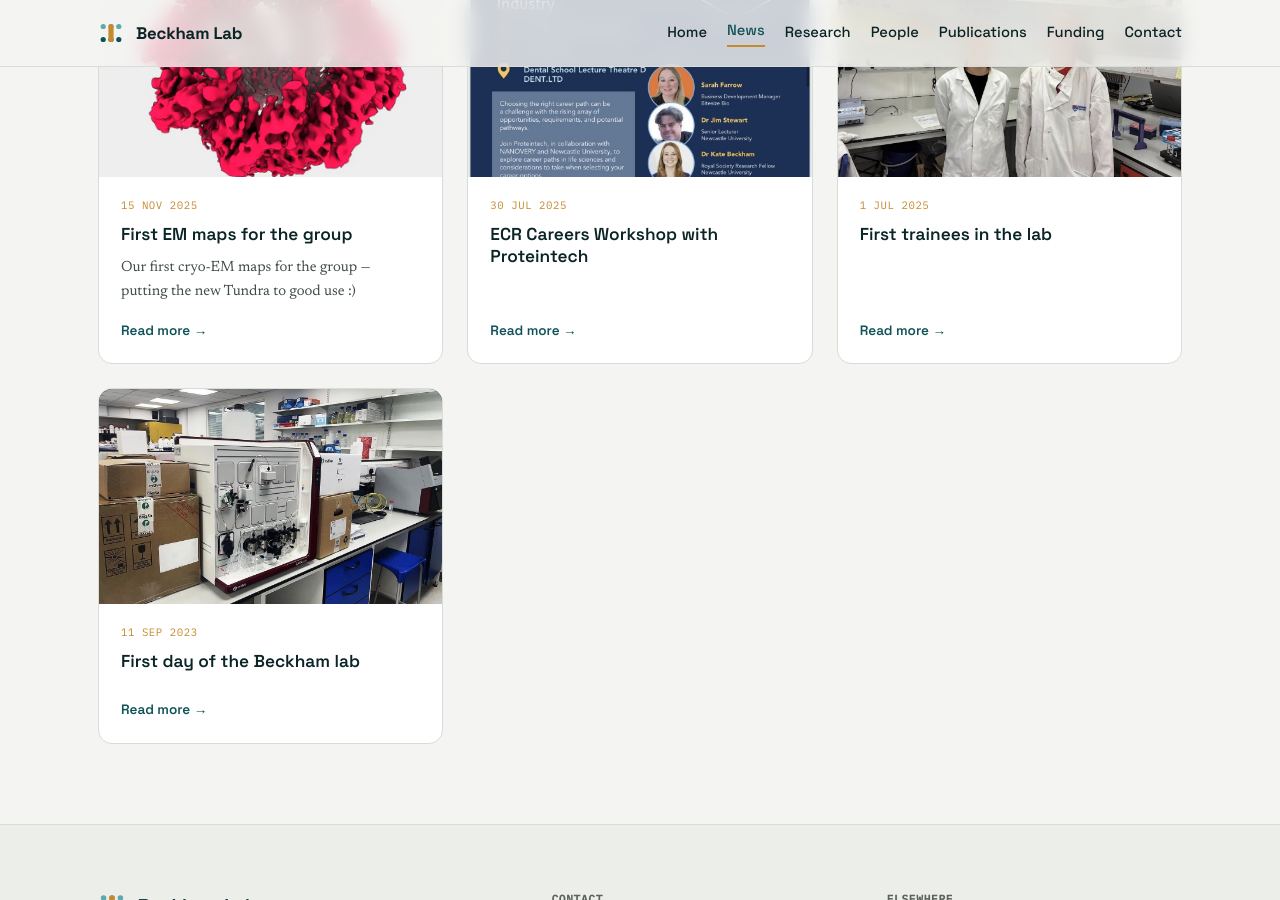
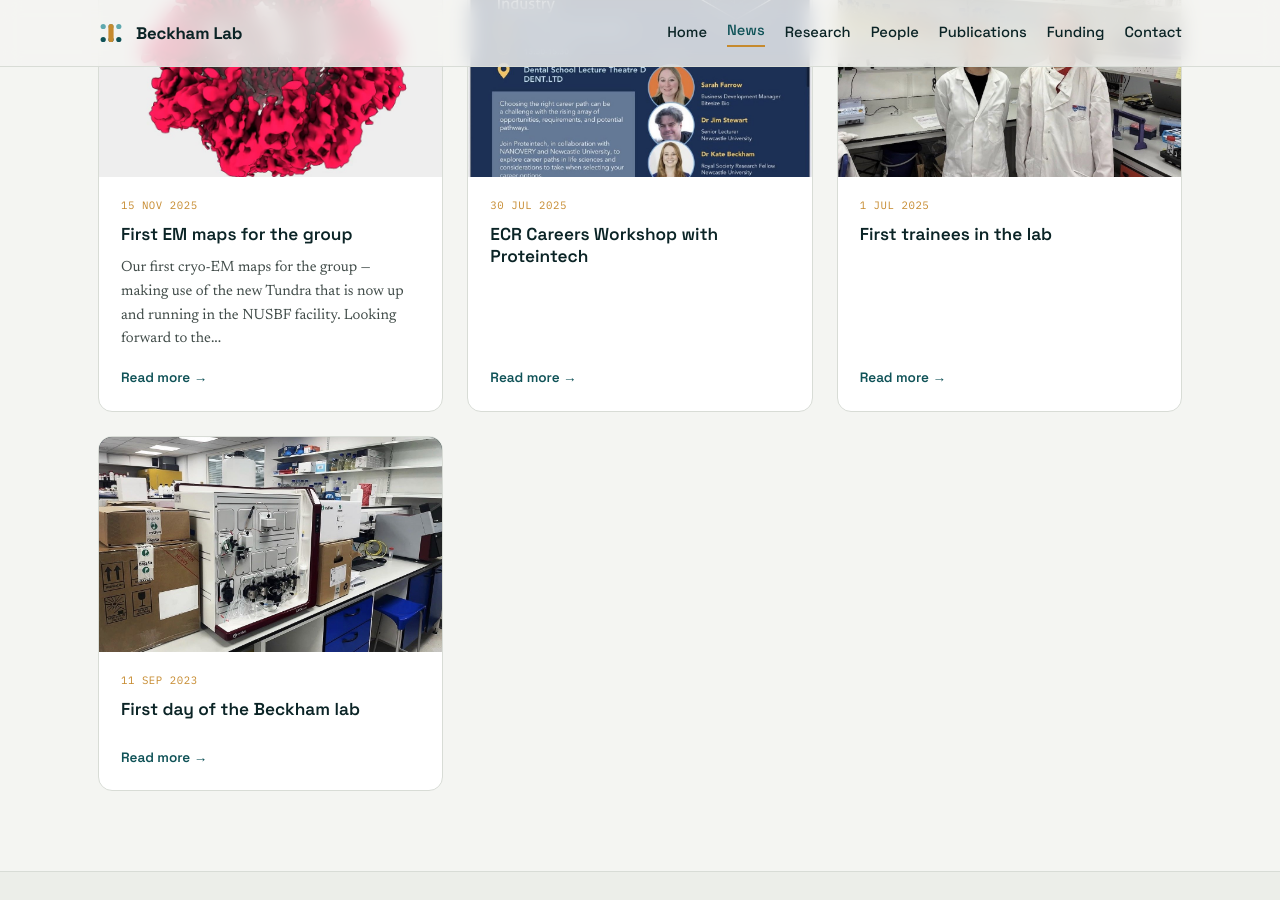
Before and after one commit to beckham-lab-newcastle/beckham-lab-newcastle.github.io, a Jekyll site: the page built from news.html, in a window 1280 px wide and 900 px high, scrolled down 945 px. Built offline with Jekyll 4.4.1, drawn with Linux system fonts in a browser that asks for light colours.

Commit message:
Update 2025-11-15-first-em-maps.md

```diff
--- a/_posts/2025-11-15-first-em-maps.md
+++ b/_posts/2025-11-15-first-em-maps.md
@@ -5,7 +5,7 @@ date: 2025-11-15
 image: /assets/images/em-map-poster.jpg
 ---
 
-Our first cryo-EM maps for the group — putting the new Tundra to good use :)
+Our first cryo-EM maps for the group — making use of the new Tundra that is now up and running in the NUSBF facility. Looking forward to the next dataset :)
 
 <video autoplay loop muted playsinline preload="metadata"
        poster="{{ '/assets/images/em-map-poster.jpg' | relative_url }}"
```
